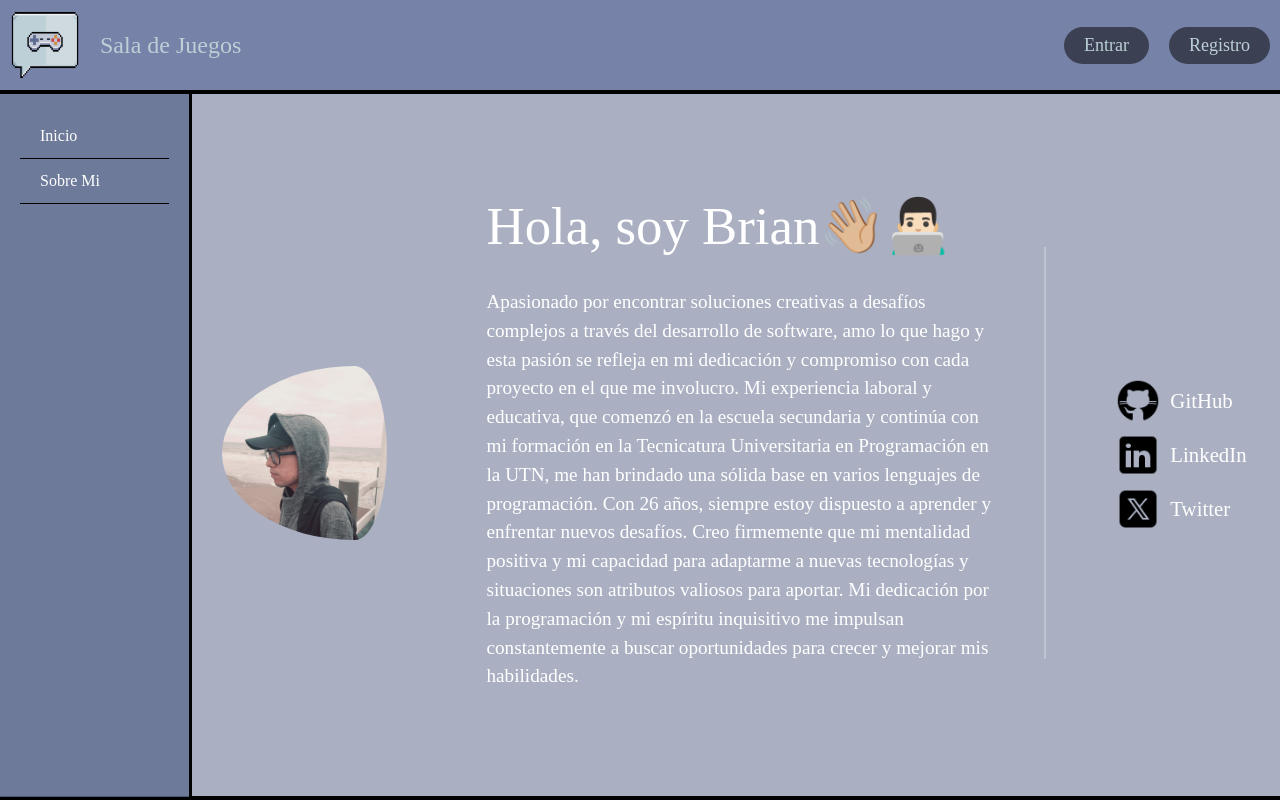
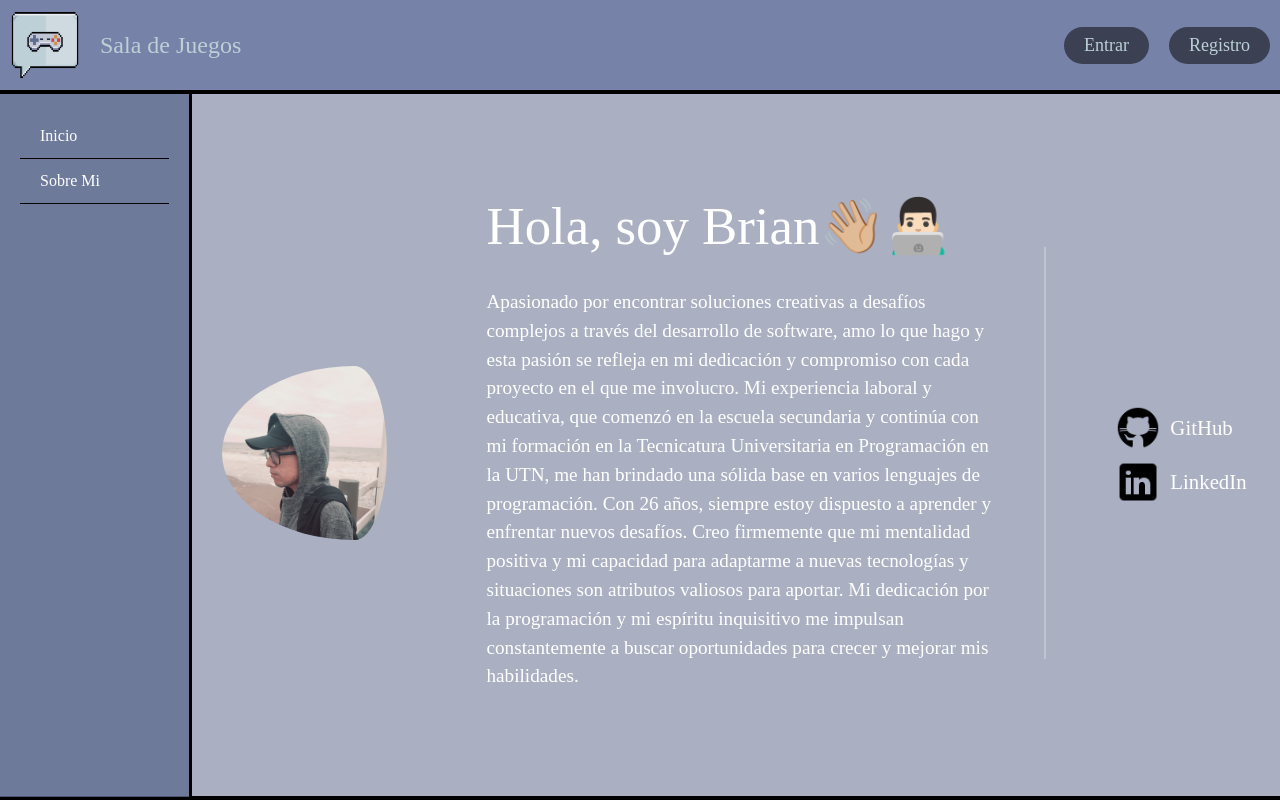
Before and after one commit to suarezbrian/TP1_SalaDeJuegos_UTN, an Angular app: page /about in a window 1280 px wide. Built offline with nearby package versions, Linux system fonts and the light colour scheme.

Commit message:
segundo commit

```diff
--- a/src/app/about/about.component.html
+++ b/src/app/about/about.component.html
@@ -27,12 +27,6 @@
                     LinkedIn
                 </a>
             </li>
-            <li>
-                <a href="https://twitter.com/Jimi1z" target="_blank">
-                    <img src="../../assets/x.png" alt="Twitter Icon" class="social-icon">
-                    Twitter
-                </a>
-            </li>
         </ul>
     </div>
 </div>
```
